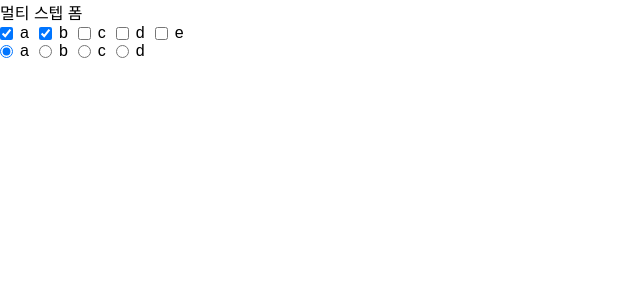
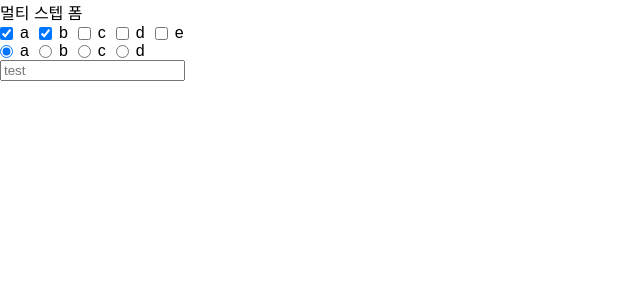
Before and after one commit to ong-ar/multi-steps-form, a React (Create React App) app: page / in a window 1280 px wide. Shown: the top 300 px of the page, without its empty margins (0-640 px from the left). Built offline with nearby package versions, Linux system fonts and the light colour scheme.

Commit message:
TextInput component 구현 및 테스트

```diff
--- /dev/null
+++ b/src/Components/TextInput/TextInput.tsx
@@ -0,0 +1,12 @@
+import * as React from "react";
+
+interface IProps {
+  onChange?: (e: React.ChangeEvent<HTMLInputElement>) => void;
+  placeholder?: string;
+}
+
+const TextInput: React.SFC<IProps> = ({ onChange, placeholder }) => {
+  return <input type="text" onChange={onChange} placeholder={placeholder} />;
+};
+
+export default TextInput;
--- /dev/null
+++ b/src/Components/TextInput/index.ts
@@ -0,0 +1,2 @@
+import TextInput from "./TextInput";
+export { TextInput };
--- a/src/Routes/Home/HomePresenter.tsx
+++ b/src/Routes/Home/HomePresenter.tsx
@@ -1,6 +1,7 @@
 import * as React from "react";
 import { Checkbox, CheckboxGroup } from "../../Components/Checkbox";
 import { Radio, RadioGroup } from "../../Components/Radio";
+import { TextInput } from "../../Components/TextInput";
 
 const HomePresenter: React.SFC = () => {
   const onCheckboxChange = (values: string[]) => {
@@ -9,6 +10,10 @@ const HomePresenter: React.SFC = () => {
 
   const onRadioChange = (value: string) => {
     console.log(value);
+  };
+
+  const onTextInputChange = (e: React.ChangeEvent<HTMLInputElement>) => {
+    console.log(e.target.value);
   };
   return (
     <div>
@@ -32,6 +37,8 @@ const HomePresenter: React.SFC = () => {
           <Radio value="c">c</Radio>
           <Radio value="d">d</Radio>
         </RadioGroup>
+
+        <TextInput placeholder="test" onChange={onTextInputChange} />
       </div>
     </div>
   );
```
